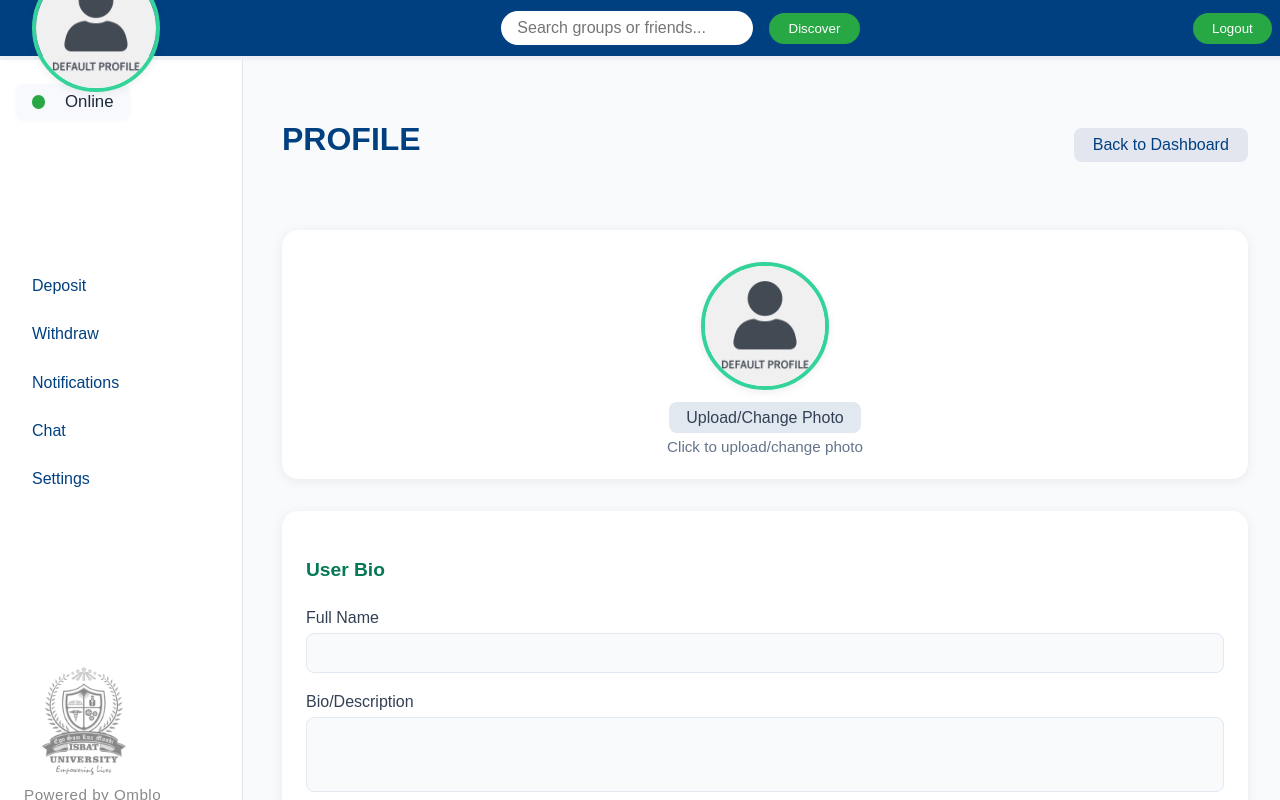
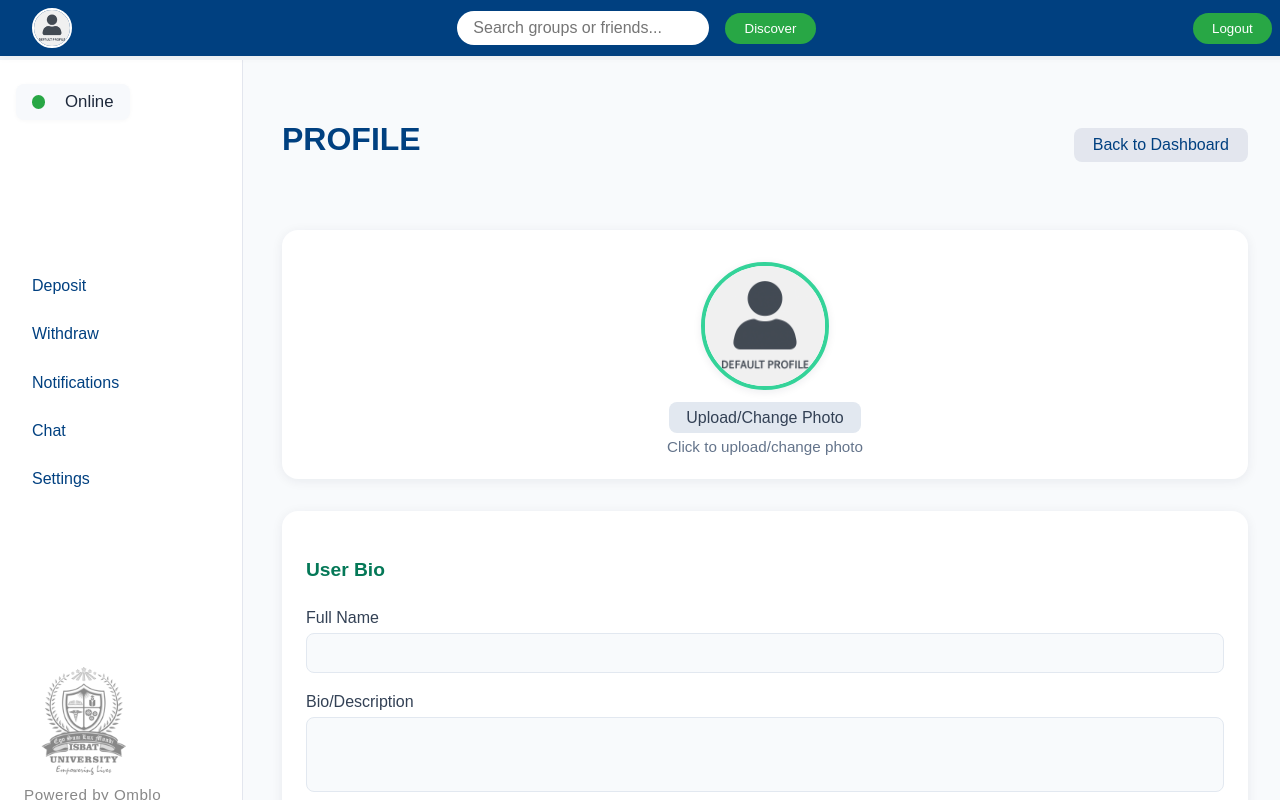
Before and after one commit to katsomar/trinitysaccoprj, a React (Vite) app in the folder client/: page /profile in a window 1280 px wide. Shown: the top 800 px of the page. Built offline with nearby package versions, Linux system fonts and the light colour scheme; no server answers.

Commit message:
fixed the profile picture issues.

```diff
--- a/client/src/pages/Profile.jsx
+++ b/client/src/pages/Profile.jsx
@@ -135,7 +135,7 @@ const Profile = () => {
           <img
             src={photo || "images/prof.png"}
             alt="Prof"
-            className="profile-photo"
+            className="avatar"
           />{" "}
           <span>{profile.name}</span>
         </div>
```
